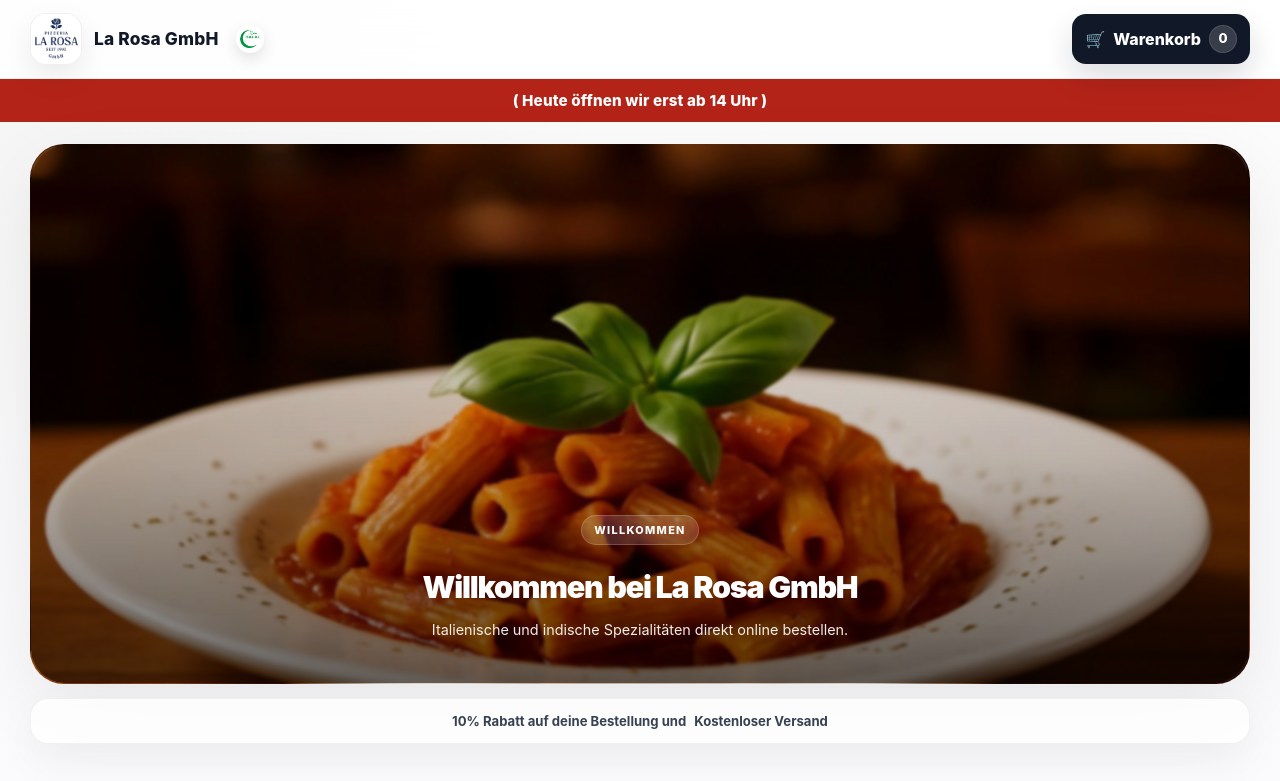
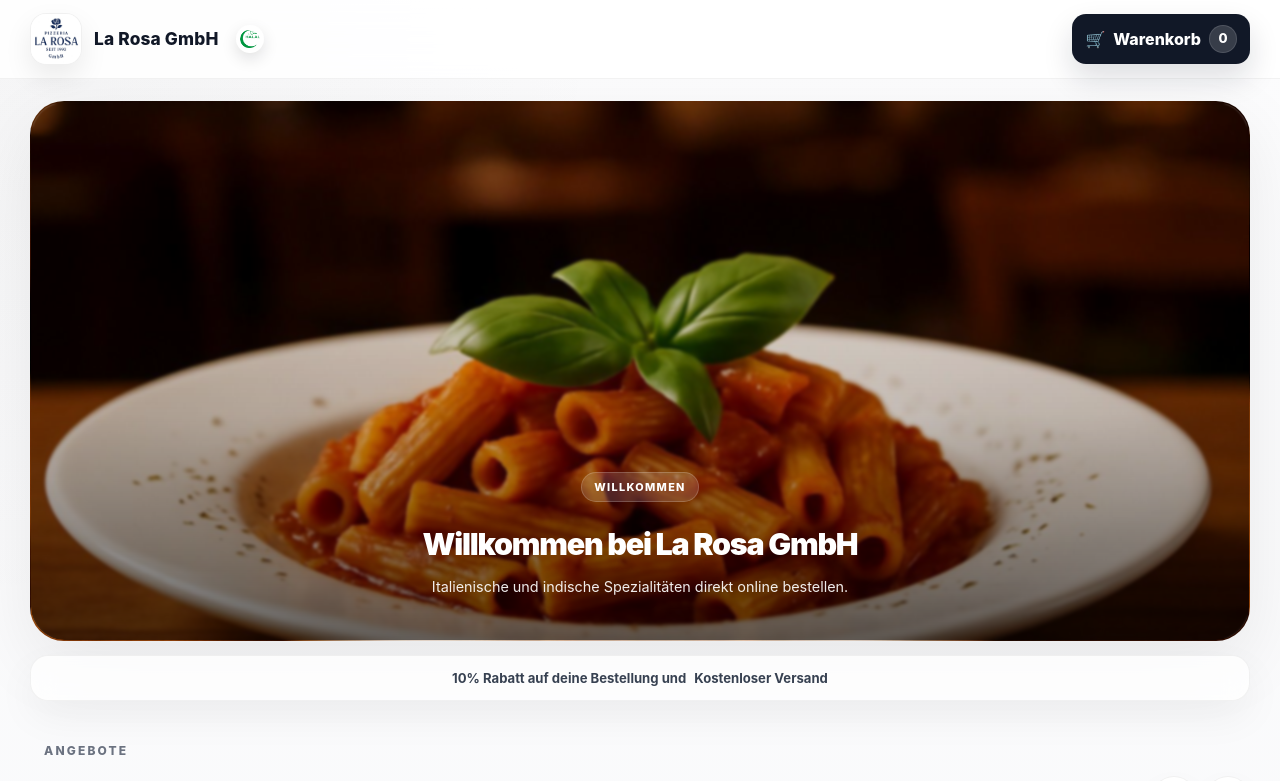
Before and after one commit to imranshafiq0605-maker/restaurant-bestellsystem, a Next.js app: page / in a window 1280 px wide. Shown: the top 781 px of the page. Built offline with nearby package versions, Linux system fonts and the light colour scheme.

Commit message:
fix releaseAt timezone for webhook

```diff
--- a/app/page.tsx
+++ b/app/page.tsx
@@ -399,9 +399,9 @@ function istGueltigeVorbestellung(datum: string, uhrzeit: string) {
 }
 
 export default function HomePage() {
-  const MANUAL_NOTICE_ACTIVE = true;
+  const MANUAL_NOTICE_ACTIVE = false;
 const MANUAL_NOTICE_TEXT = "( Heute öffnen wir erst ab 14 Uhr )";
-const MANUAL_CHECKOUT_BLOCKED = true;
+const MANUAL_CHECKOUT_BLOCKED = false;
   const [cart, setCart] = useState<CartItem[]>([]);
   const [bestellart, setBestellart] = useState<Bestellart>("abholung");
   const [name, setName] = useState("");
```
